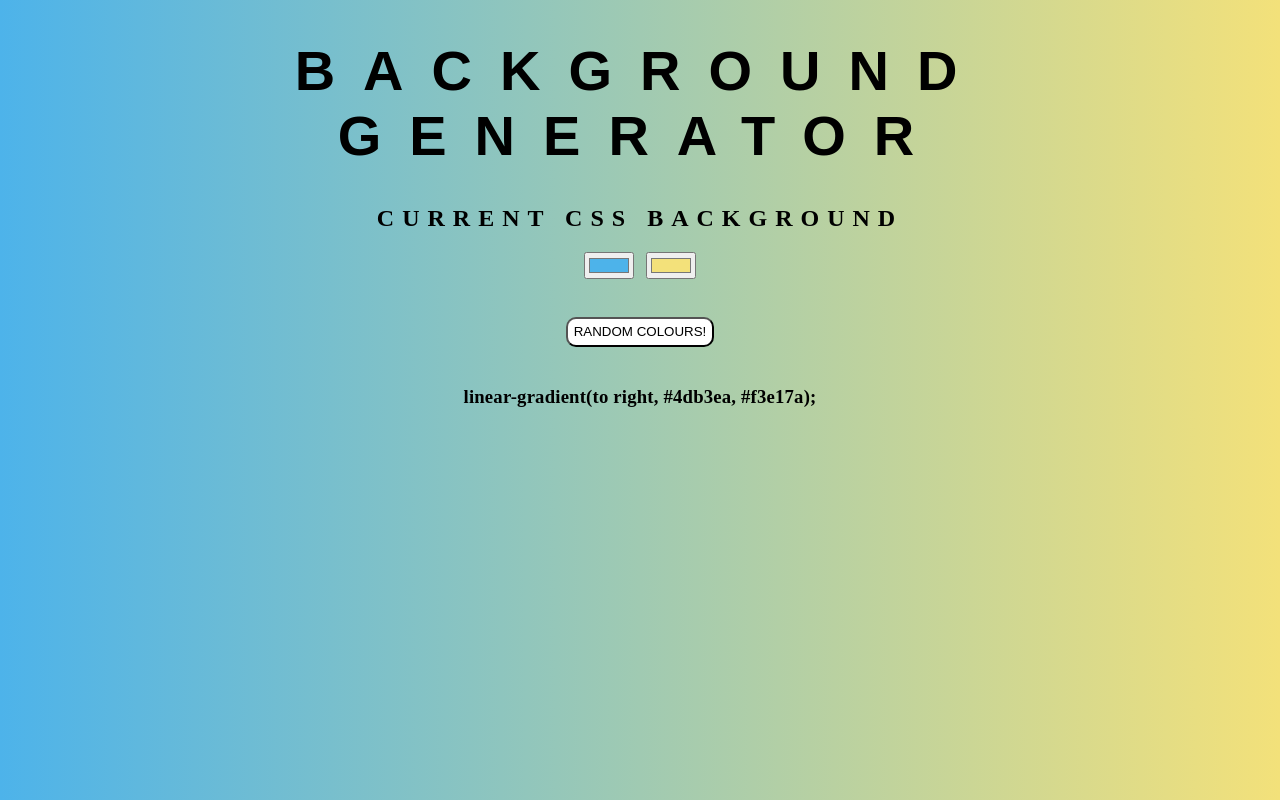
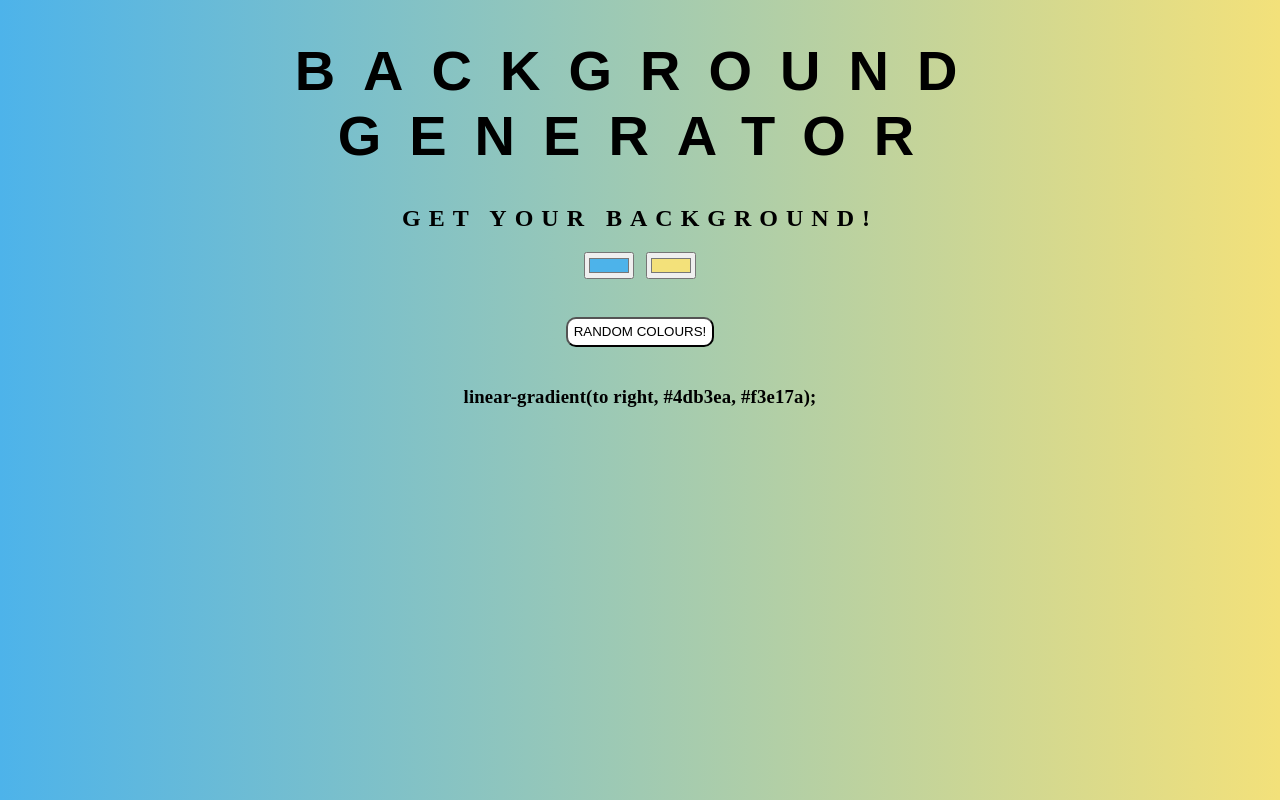
Before and after one commit to Satan-69/background-generator, a plain HTML site: page index.html in a window 1280 px wide. Drawn offline with Linux system fonts and the light colour scheme.

Commit message:
newtitle

```diff
--- a/index.html
+++ b/index.html
@@ -7,7 +7,7 @@
 </head>
 <body id="gradient">
 	<h1>Background Generator</h1>
-	<h2>Current CSS Background</h2>
+	<h2>Get your Background!</h2>
 	<input class="color1" type="color" name="color1" value="#4db3ea">
 	<input class="color2" type="color" name="color2" value="#f3e17a">
 <br>
```
